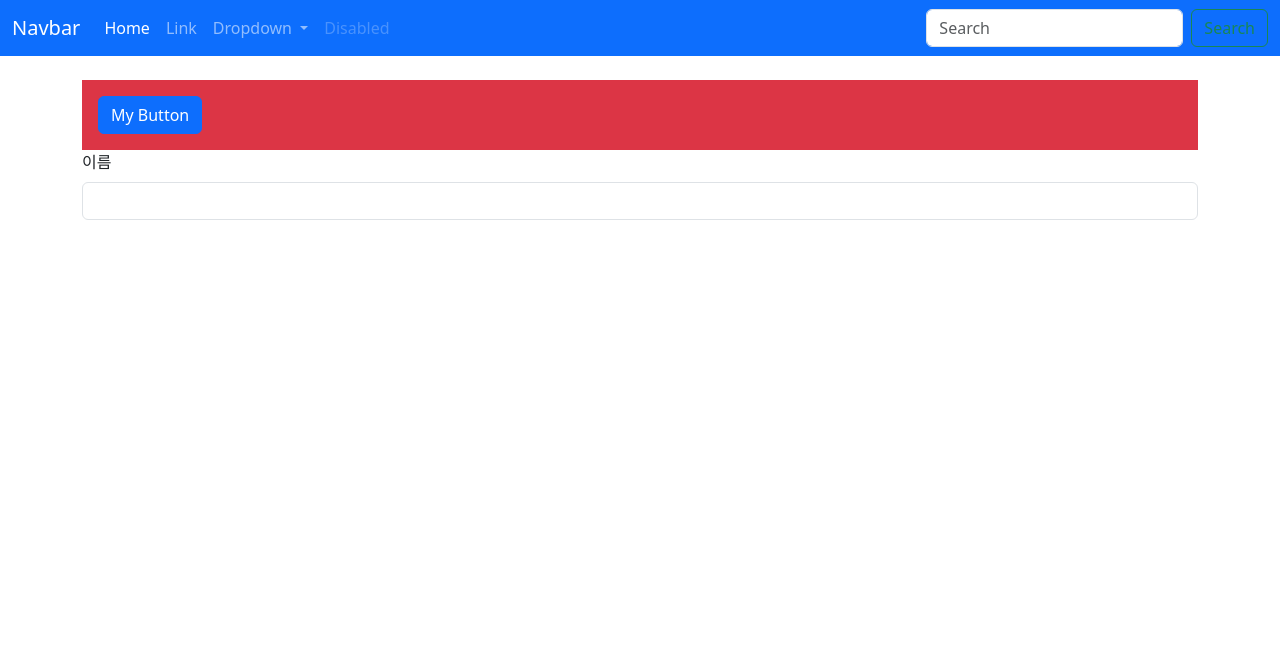
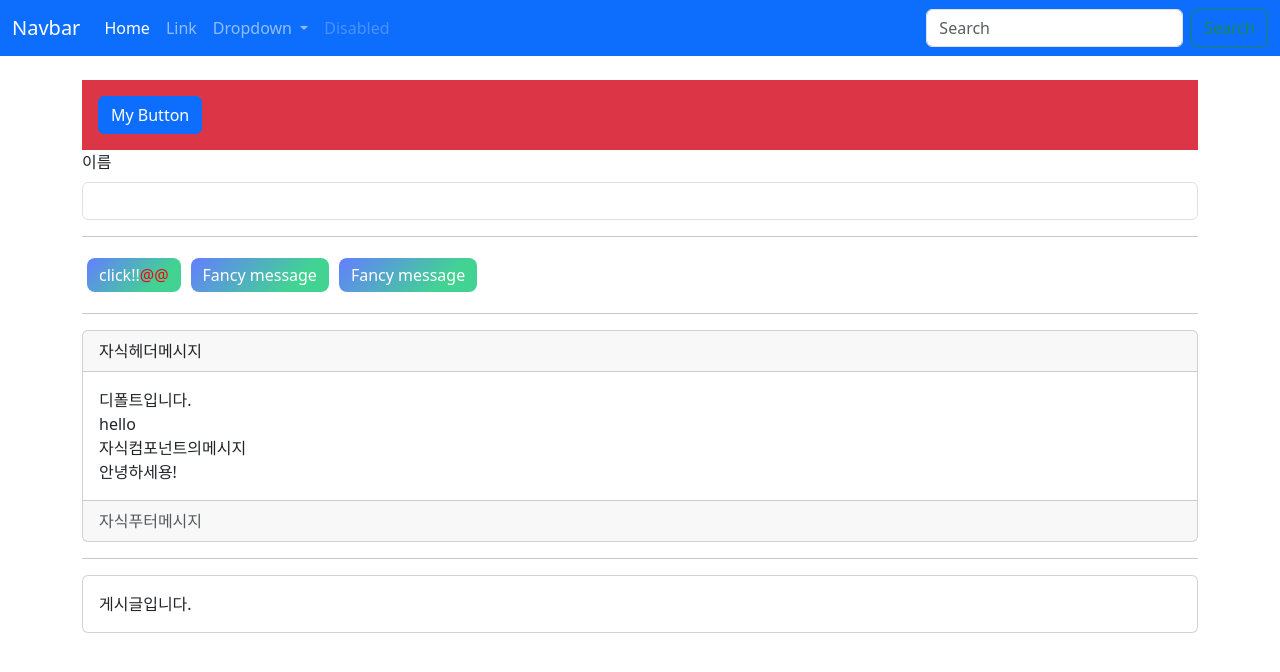
Before and after one commit to pearlag/Vue.js, a Vue app: page / in a window 1280 px wide. Shown: the top 672 px of the page. Built offline with nearby package versions, Linux system fonts and the light colour scheme.

Commit message:
study day12

```diff
--- a/src/components/AppCard.vue
+++ b/src/components/AppCard.vue
@@ -1,57 +1,29 @@
 <template>
 	<div class="card">
+		<div v-if="$slots.header" class="card-header">
+			<slot name="header" header-message="자식헤더메시지"></slot>
+		</div>
+		<!-- {{$slot}} -->
 		<div class="card-body">
-			<!-- type: news, notice -->
-			<span class="badge bg-secondary">{{ typeName }}</span>
-			<h5 class="card-title red mt-2">{{ title }}</h5>
-			<p class="card-text">
-				{{ contents }}
-			</p>
-			<a href="#" class="btn" :class="isLikeClass">좋아요</a>
+			<slot :child-message="childMessage" hello-message="안녕하세용!"
+				>#body</slot
+			>
+		</div>
+		<div v-if="hasFooter" class="card-footer text-muted">
+			<slot name="footer" footer-message="자식푸터메시지"></slot>
 		</div>
 	</div>
 </template>
 
 <script>
-import { computed } from 'vue';
-
+import { ref, computed } from 'vue';
 export default {
-	props: {
-		type: {
-			type: String,
-			default: 'news',
-			validator: value => {
-				return ['news', 'notice'].includes(value); //값에  news와 notice만 포함한다. 그 외에는 console에 경고문 뜬다.
-			},
-		},
-		title: {
-			type: String,
-			required: true,
-		},
-		contents: {
-			type: String,
-			// required: true,
-		},
-		isLike: {
-			type: Boolean,
-			default: false,
-		},
-		// 객체나 배열과 같은 레퍼런스 타입의 default를 설정할 경우에는 기본값을 반환하는 팩토리함수를 설정해야 한다.
-		obj: {
-			type: Object,
-			default: () => ({}),
-		},
-	},
-	setup(props) {
-		const isLikeClass = computed(() =>
-			props.isLike ? 'btn-danger' : 'btn-outline-danger',
-		);
-		const typeName = computed(() =>
-			props.type === 'news' ? '뉴스' : '공지사항',
-		);
-		return { isLikeClass, typeName };
+	setup(props, { slots }) {
+		const childMessage = ref('자식컴포넌트의메시지');
+		const hasFooter = computed(() => slots.footer);
+		return { childMessage, hasFooter };
 	},
 };
 </script>
 
-<style></style>
+<style lang="scss" scoped></style>
--- /dev/null
+++ b/src/components/FancyButton.vue
@@ -0,0 +1,28 @@
+<template>
+	<button class="fancy-btn">
+		<slot :fancy-message="fancyMessage"></slot>
+	</button>
+</template>
+
+<script>
+import { ref } from 'vue';
+
+export default {
+	setup() {
+		const fancyMessage = ref('Fancy message');
+		return { fancyMessage };
+	},
+};
+</script>
+
+<style scoped>
+.fancy-btn {
+	color: #fff;
+	background: linear-gradient(315deg, #42d392 25%, #647eff);
+	border: none;
+	padding: 5px 12px;
+	margin: 5px;
+	border-radius: 8px;
+	cursor: pointer;
+}
+</style>
--- a/src/components/TheView.vue
+++ b/src/components/TheView.vue
@@ -3,6 +3,42 @@
 		<div class="container py-4">
 			<MyButton class="my-button" id="my-button" @click="sayHello"></MyButton>
 			<LabelInput label="이름" data-id="이름"></LabelInput>
+			<hr />
+
+			<FancyButton>click!!<span style="color: red">@@</span></FancyButton>
+			<FancyButton #="{ fancyMessage }">
+				{{ fancyMessage }}
+			</FancyButton>
+
+			<FancyButton>
+				<template #="{ fancyMessage }">{{ fancyMessage }}</template>
+			</FancyButton>
+
+			<hr />
+			<AppCard>
+				<!-- <template #[slotArgs]>제목</template> -->
+				<!-- 이 부분은 암시적으로 default 슬롯으로 출력
+				<template #footer>푸터..</template> -->
+				<template #header="{ headerMessage }">
+					{{ headerMessage }}
+				</template>
+
+				<template #default="{ childMessage, helloMessage }">
+					디폴트입니다.
+					<br />
+					{{ message }}
+					<br />
+					{{ childMessage }}
+					<br />
+					{{ helloMessage }}
+				</template>
+
+				<template #footer="{ footerMessage }">
+					{{ footerMessage }}
+				</template>
+			</AppCard>
+			<hr />
+			<AppCard> 게시글입니다. </AppCard>
 		</div>
 	</main>
 </template>
@@ -10,16 +46,23 @@
 <script>
 import MyButton from './MyButton.vue';
 import LabelInput from './LabelInput.vue';
+import FancyButton from './FancyButton.vue';
+import AppCard from './AppCard.vue';
+import { ref } from 'vue';
 export default {
 	components: {
 		MyButton,
 		LabelInput,
+		FancyButton,
+		AppCard,
 	},
 	setup() {
 		const sayHello = () => {
 			alert('안녕하세요.');
 		};
-		return { sayHello };
+		const slotArgs = ref('header');
+		const message = ref('hello');
+		return { sayHello, slotArgs, message };
 	},
 };
 </script>
```
Also changed, not shown: src/components/PostIndex.vue (+4 -4 lines), src/components/PostItem.vue (added, +57 -0 lines).
